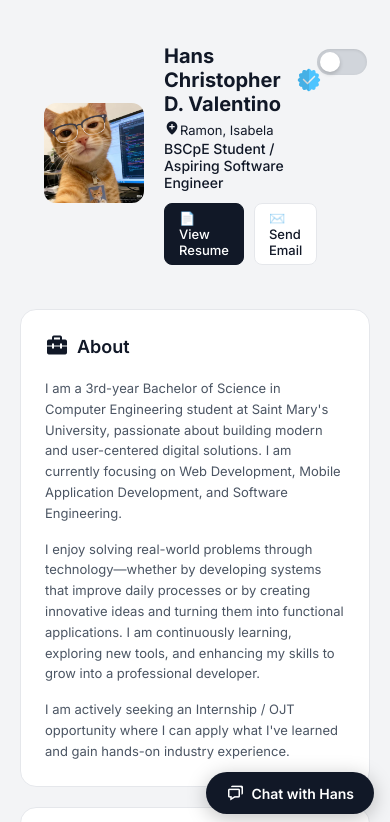
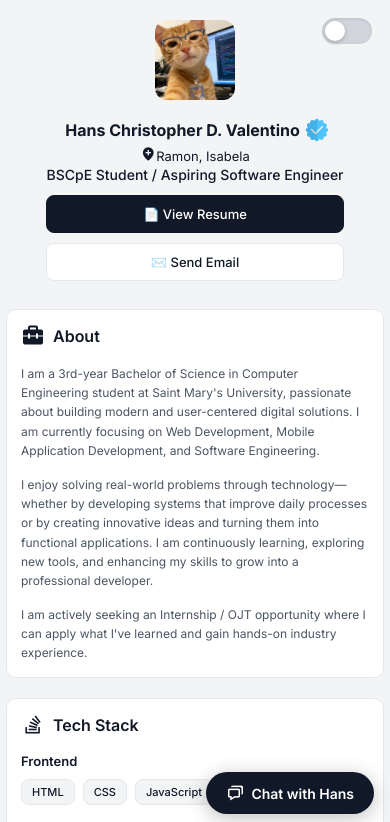
Before and after one commit to ByllDyl/Protfolio, a website: page index.html in a window 390 px wide. Shown: the top 822 px of the page. Drawn offline with nearby package versions, Linux system fonts and the light colour scheme.

Commit message:
make the portfolio responsive

```diff
--- a/style.css
+++ b/style.css
@@ -838,12 +838,171 @@ i {
     margin-top: 5px;
 }
 
-/* Responsive */
+/* ══════════════════════════════════════════════
+   RESPONSIVE
+══════════════════════════════════════════════ */
+
+/* --- Tablet & Small Desktop (≤768px) --- */
+@media (max-width: 768px) {
+    .page-wrapper {
+        padding: 14px;
+    }
+
+    .container {
+        gap: 16px;
+    }
+
+    .card {
+        padding: 20px;
+    }
+}
+
+/* --- Mobile (≤600px): header stacks vertically --- */
+@media (max-width: 600px) {
+    .page-wrapper {
+        padding: 10px;
+    }
+
+    .container {
+        gap: 14px;
+    }
+
+    .card {
+        padding: 16px;
+        border-radius: 12px;
+    }
+
+    /* Profile header — stack vertically */
+    .profile-card {
+        flex-direction: column;
+        align-items: center;
+        text-align: center;
+        position: relative;
+        padding-top: 40px;
+    }
+
+    .profile-info-wrapper {
+        flex-direction: column;
+        align-items: center;
+        gap: 14px;
+    }
+
+    .profile-details {
+        display: flex;
+        flex-direction: column;
+        align-items: center;
+    }
+
+    .profile-details h1 {
+        font-size: 18px;
+        justify-content: center;
+        flex-wrap: wrap;
+        text-align: center;
+    }
+
+    .profile-image img {
+        width: 90px;
+        height: 90px;
+    }
+
+    .location {
+        justify-content: center;
+    }
+
+    .title {
+        text-align: center;
+    }
+
+    .profile-actions {
+        justify-content: center;
+        width: 100%;
+    }
+
+    .profile-actions .btn {
+        flex: 1;
+        text-align: center;
+        padding: 10px 14px;
+    }
+
+    /* Move dark mode toggle to top-right corner of the card */
+    .theme-toggle {
+        position: absolute;
+        top: 12px;
+        right: 12px;
+        margin-top: 0;
+    }
+
+    /* Section titles */
+    .section-title {
+        font-size: 16px;
+        margin-bottom: 16px;
+    }
+
+    /* Timeline items */
+    .timeline-item {
+        padding-left: 20px;
+        padding-bottom: 20px;
+    }
+
+    .timeline-content h3 {
+        font-size: 12px;
+    }
+
+    /* Footer — stack on mobile */
+    .footer-content {
+        flex-direction: column;
+        text-align: center;
+        gap: 12px;
+    }
+
+    .footer-links {
+        justify-content: center;
+    }
+}
+
+/* --- Very small screens (≤400px) --- */
 @media (max-width: 400px) {
+    .page-wrapper {
+        padding: 6px;
+    }
+
+    .card {
+        padding: 14px;
+        border-radius: 10px;
+    }
+
+    .profile-details h1 {
+        font-size: 16px;
+    }
+
+    .profile-image img {
+        width: 80px;
+        height: 80px;
+    }
+
+    .profile-actions {
+        flex-direction: column;
+    }
+
+    .profile-actions .btn {
+        width: 100%;
+    }
+
+    .pill {
+        font-size: 11px;
+        padding: 5px 10px;
+    }
+
+    .about-text p {
+        font-size: 12px;
+    }
+
+    /* Chat widget */
     .chat-widget {
         bottom: 16px;
         right: 16px;
     }
+
     .chat-panel {
         width: calc(100vw - 32px);
     }
```
